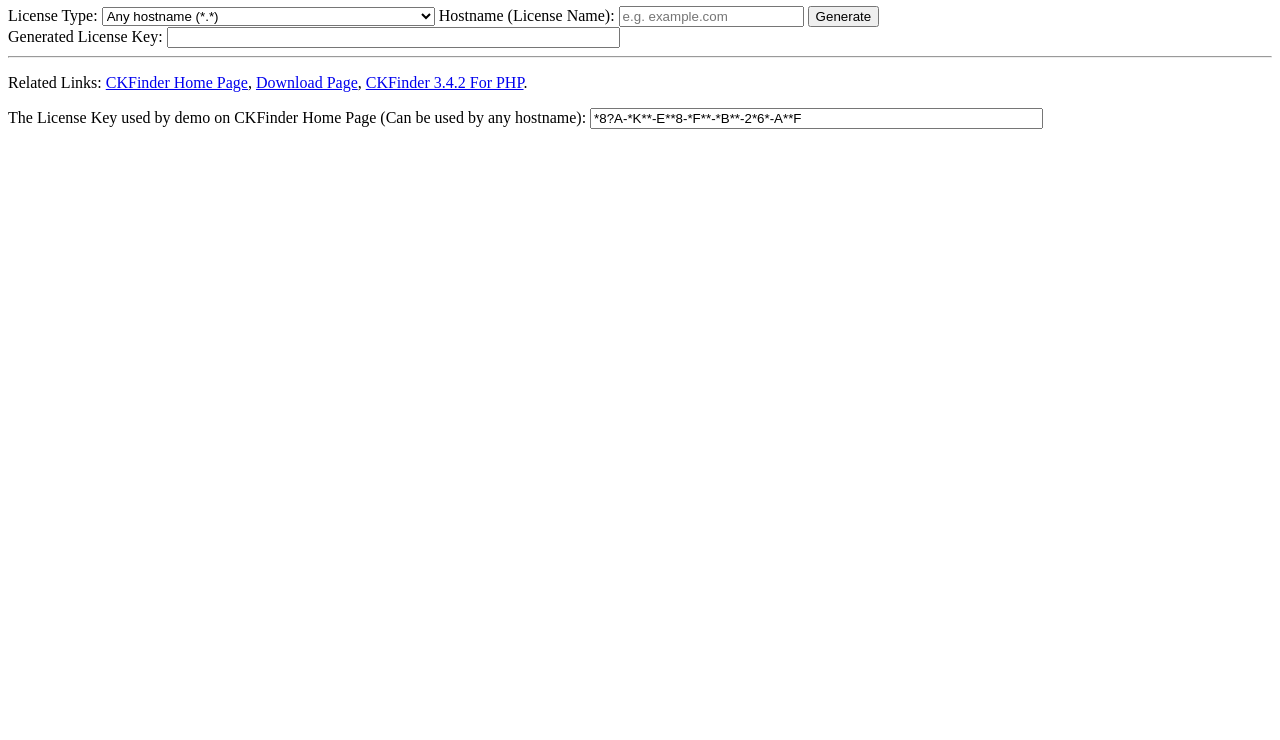
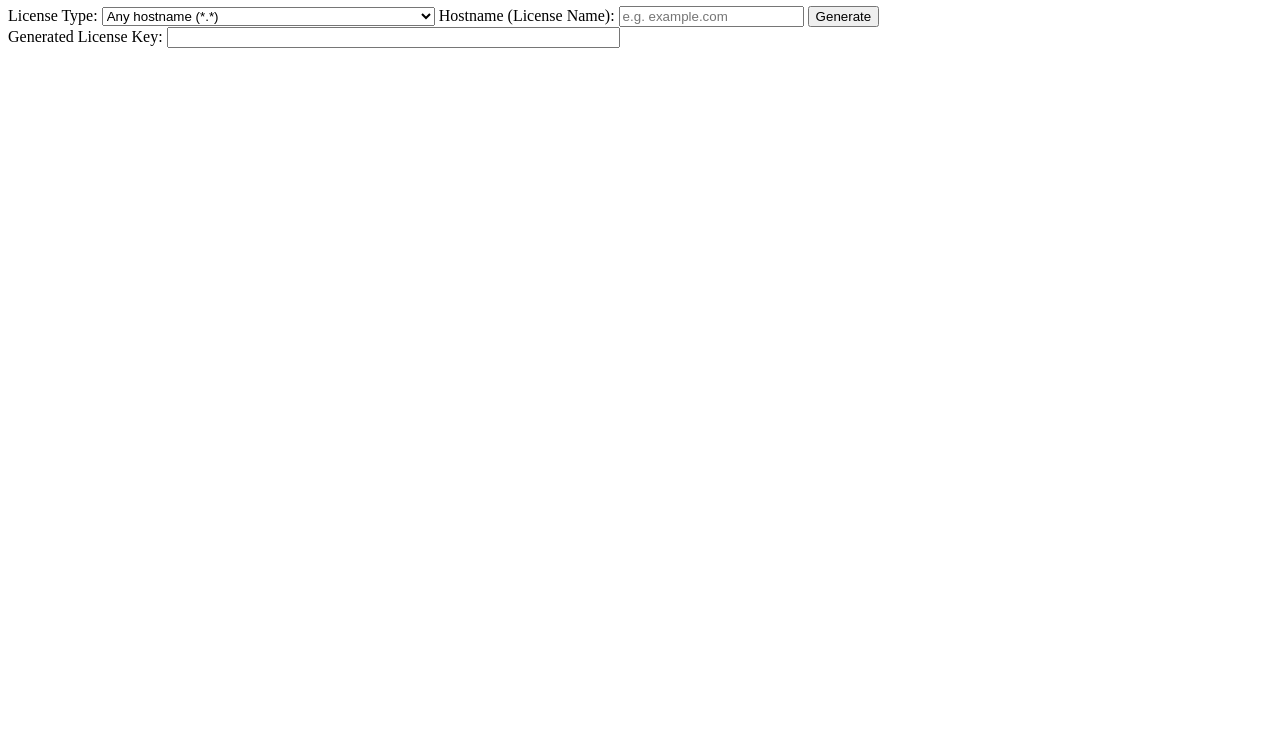
Before and after one commit to NguyenDinhDien/NguyenDinhDien.github.io, a plain HTML site: page ckfinder_keygen.html in a window 1280 px wide. Shown: the part 60-800 px from the top of the page. Drawn offline with Linux system fonts and the light colour scheme.

Commit message:
Update ckfinder_keygen.html

```diff
--- a/ckfinder_keygen.html
+++ b/ckfinder_keygen.html
@@ -20,19 +20,6 @@
     <div>
         <label for="licenseKey">Generated License Key:</label>
         <input id="licenseKey" style="width: 34em;" readonly>
-    </div>
-    <hr>
-    <div>
-        <p>
-            Related Links:
-            <a href="https://ckeditor.com/ckeditor-4/ckfinder/">CKFinder Home Page</a>,
-            <a href="https://ckeditor.com/ckeditor-4/download/#ckfinder">Download Page</a>,
-            <a href="https://download.cksource.com/CKFinder/CKFinder%20for%20PHP/3.4.2/ckfinder_php_3.4.2.zip">CKFinder 3.4.2 For PHP</a>.
-        </p>
-        <p>
-            The License Key used by demo on CKFinder Home Page (Can be used by any hostname):
-            <input style="width: 34em;" value="*8?A-*K**-E**8-*F**-*B**-2*6*-A**F" readonly>
-        </p>
     </div>
     <script>
         function lc(c, useLicenseName) {
```
